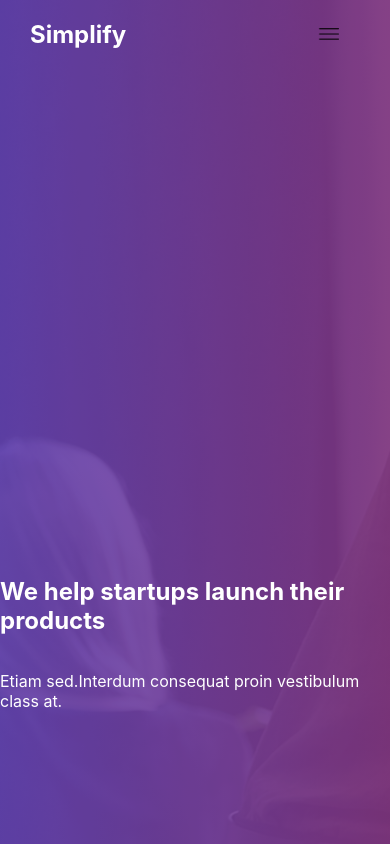
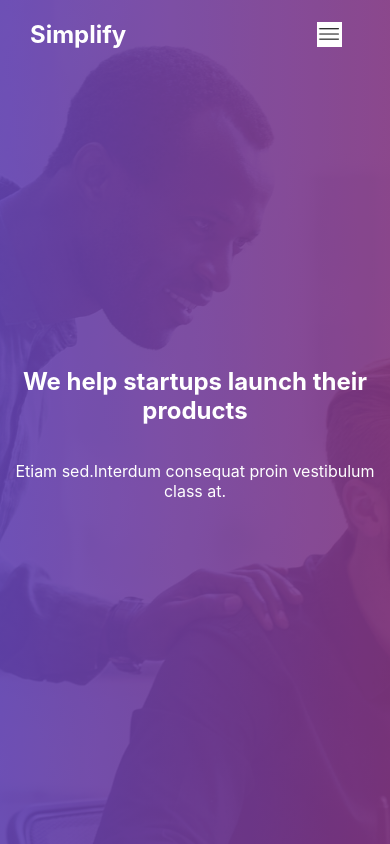
Before and after one commit to Pubudusandeepa/serviceslanding, a React (Create React App) app: page / in a window 390 px wide. Shown: the top 844 px of the page. Built offline with nearby package versions, Linux system fonts and the light colour scheme.

Commit message:
heder icon and home image responsives

```diff
--- a/src/components/header/Header.css
+++ b/src/components/header/Header.css
@@ -147,4 +147,7 @@
     flex-direction: column;
     justify-content: center;
   }
+  .small_logo img {
+    background-color: white;
+  }
 }
--- a/src/container/home/Home.css
+++ b/src/container/home/Home.css
@@ -9,6 +9,7 @@
   position: relative;
   background-repeat: no-repeat;
   background-size: cover;
+  background-position: center;
   z-index: -1;
 }
 .home_half {
@@ -54,3 +55,20 @@
 p {
   color: white;
 }
+
+@media screen and (max-width: 1150px) {
+  .home_half {
+    padding-top: 10px;
+  }
+  .home_content {
+    padding: 0px 10px;
+  }
+  .home_content h2,
+  p {
+    text-align: center;
+  }
+  /* .home_half {
+    padding-bottom: 0px;
+    padding-top: 0px;
+  } */
+}
```
